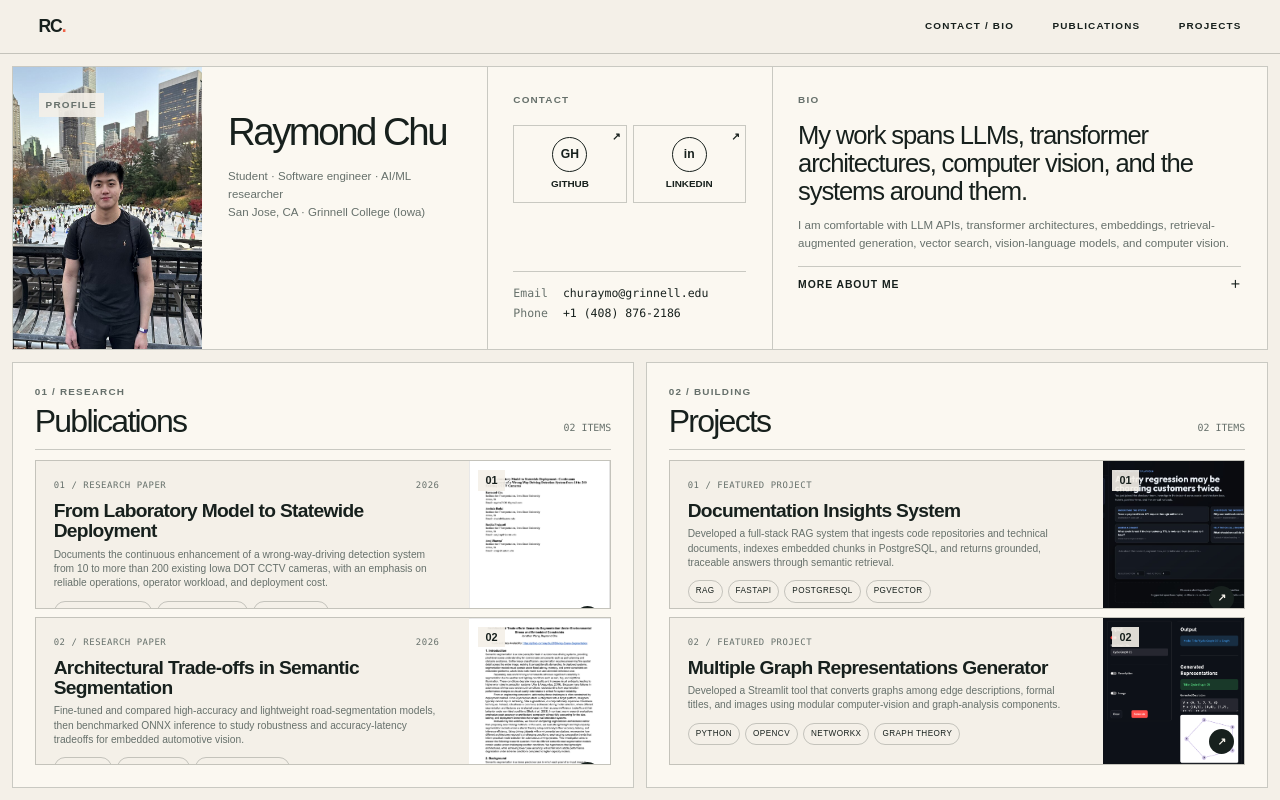
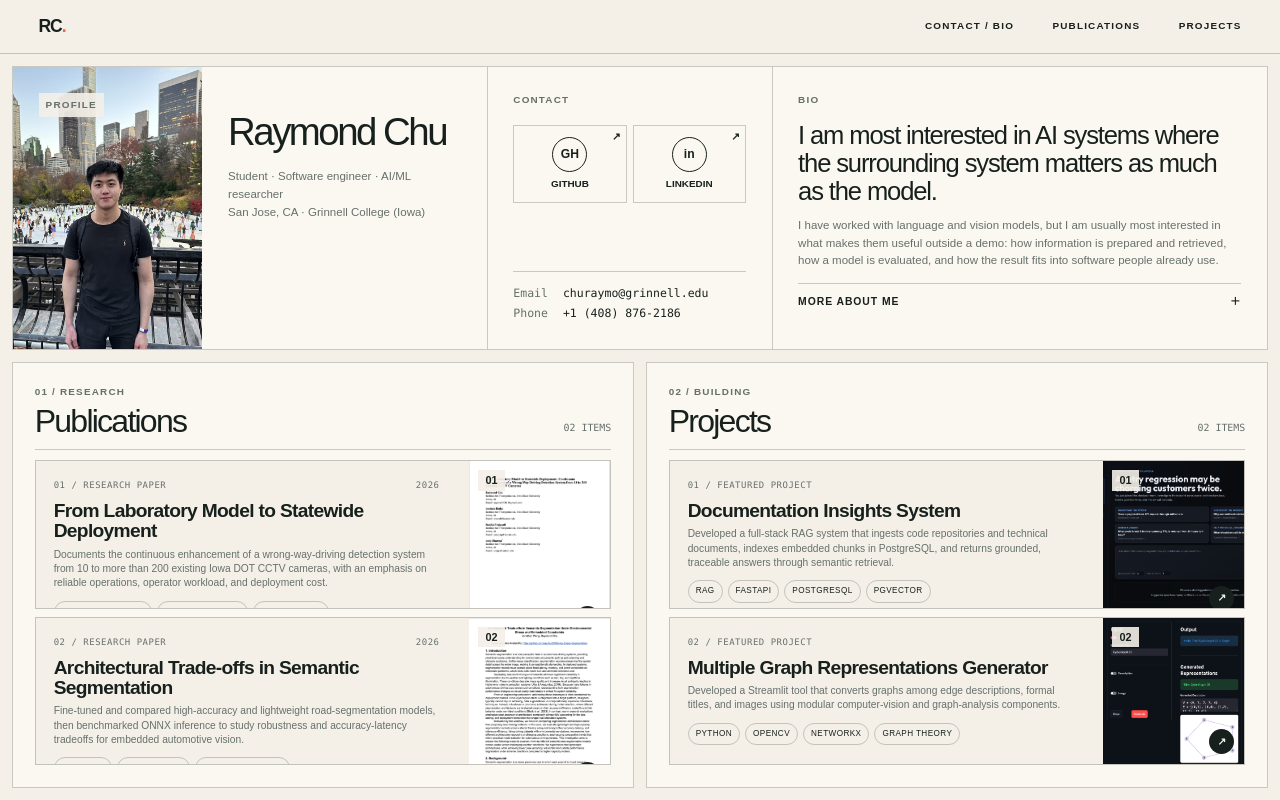
Before and after one commit to raychu23/raychu23.github.io, a Next.js app: page / in a window 1280 px wide. Built offline with nearby package versions, Linux system fonts and the light colour scheme.

Commit message:
Rewrite portfolio bio in Raymond voice

```diff
--- a/app/page.tsx
+++ b/app/page.tsx
@@ -148,21 +148,23 @@ export default function Home() {
 
           <div className="bio">
             <p className="label">Bio</p>
-            <h2>My work spans LLMs, transformer architectures, computer vision, and the systems around them.</h2>
+            <h2>I am most interested in AI systems where the surrounding system matters as much as the model.</h2>
             <p>
-              I am comfortable with LLM APIs, transformer architectures, embeddings,
-              retrieval-augmented generation, vector search, vision-language models,
-              and computer vision.
+              I have worked with language and vision models, but I am usually most
+              interested in what makes them useful outside a demo: how information is
+              prepared and retrieved, how a model is evaluated, and how the result fits
+              into software people already use.
             </p>
             <details>
               <summary>More about me <span aria-hidden="true">＋</span></summary>
               <p>
-                Across these projects, I have worked on data preparation, model evaluation,
-                inference efficiency, safety guardrails, and integrating AI into user-facing
-                software. I am naturally very particular, which has made me systems-oriented,
-                especially in how I manage information. I tend to think of much of what I do
-                as an input-output funnel: I capture ideas and notes, connect them to the right
-                context, and use them to move toward a project or decision.
+                I am naturally very particular, which has made me systems-oriented. I tend
+                to think of much of what I do as an input-output funnel: I capture information,
+                connect it to the right context, and use it to move toward a project or decision.
+                That way of thinking also shows up in my work. Whether I am indexing a changing
+                codebase or improving a traffic-safety system, I like understanding how the pieces
+                connect and where a system becomes unreliable, expensive, or difficult for the
+                person using it.
               </p>
             </details>
           </div>
```
Also changed, not shown: 1 other file (tests, documents, lock files or other folders).
